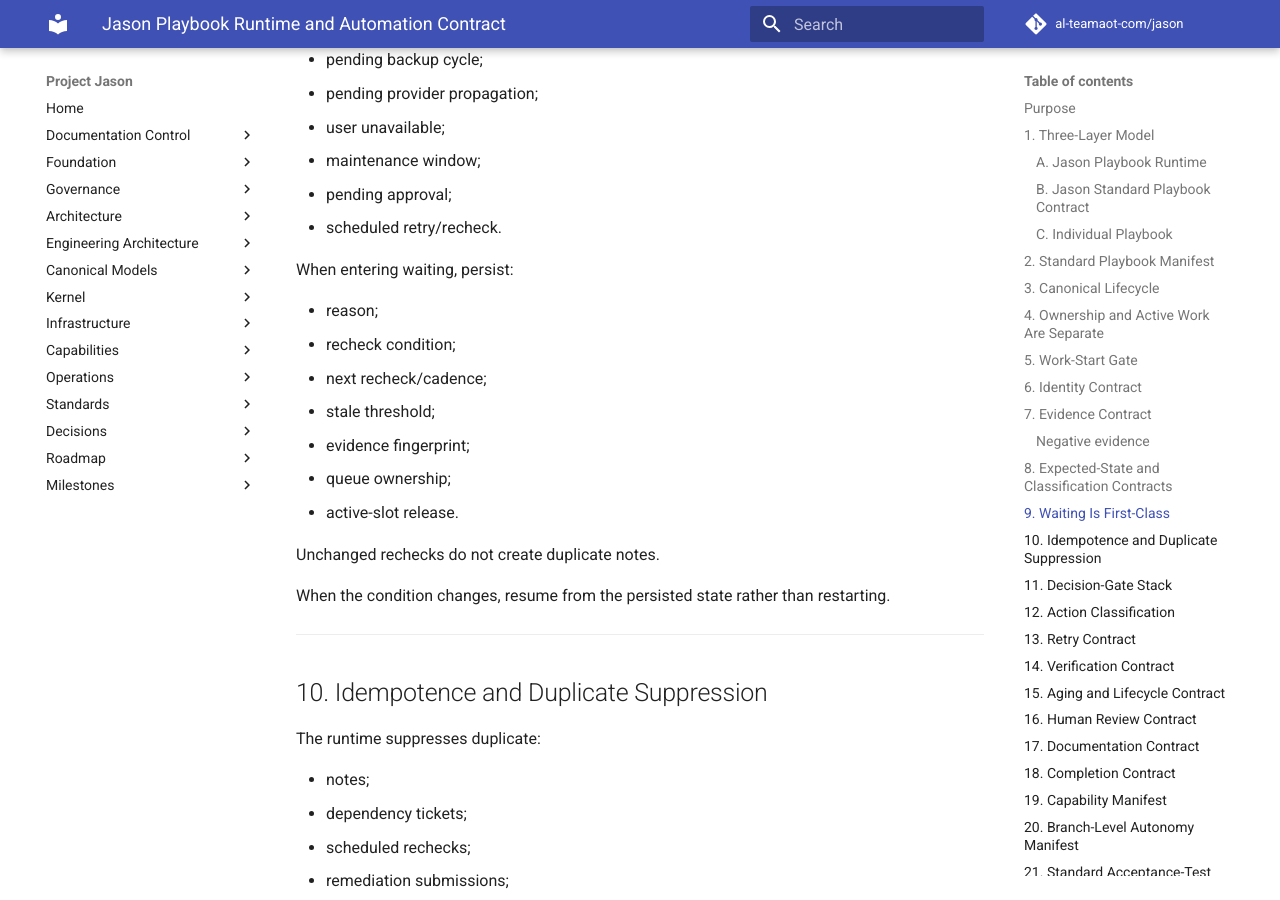
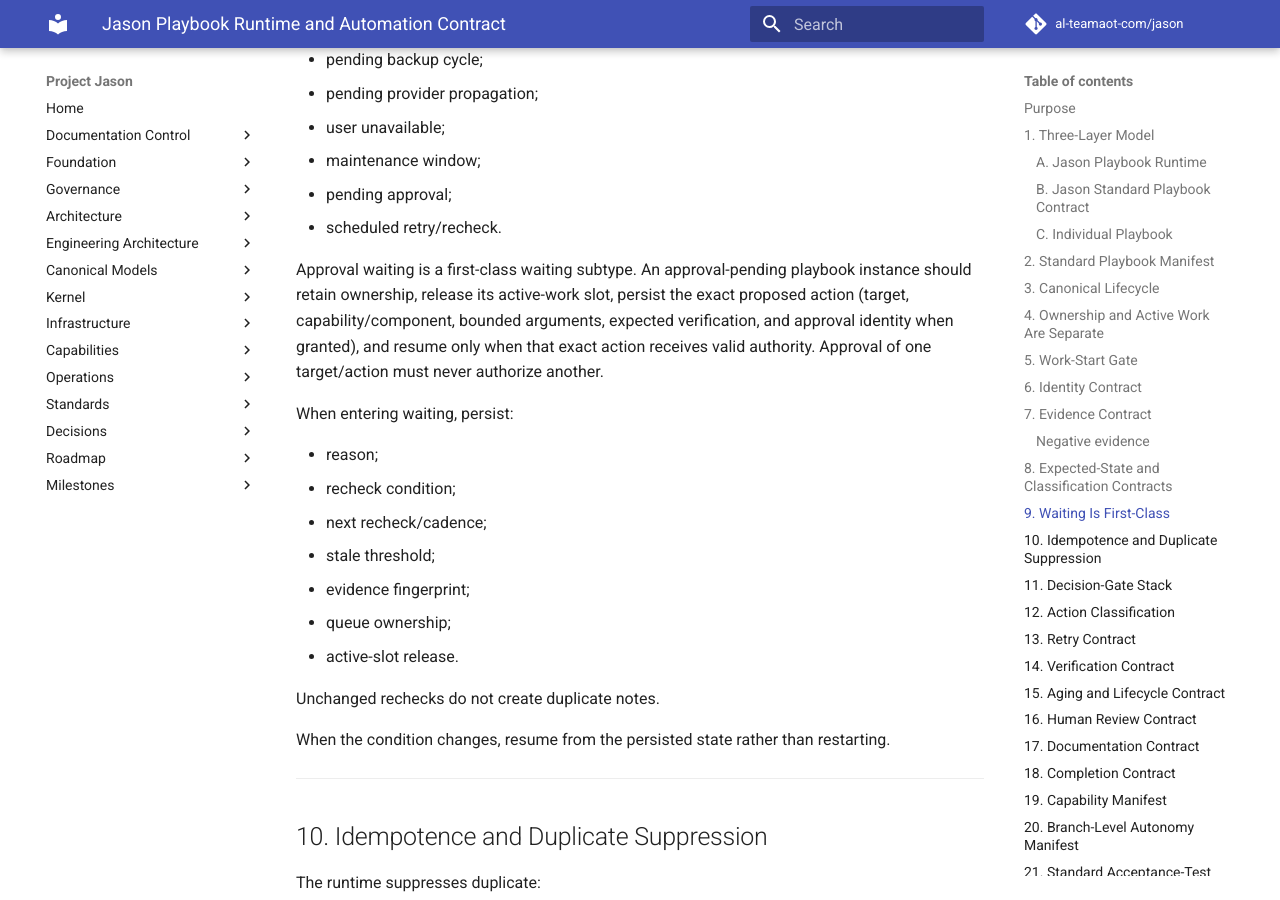
Before and after one commit to al-teamaot-com/jason, an MkDocs documentation site: the page built from docs/playbooks/Jason-Playbook-Runtime-Automation-Contract.md, in a window 1280 px wide and 900 px high, scrolled down 7302 px. Built offline with MkDocs 1.6.1 and Material for MkDocs 9.7.7, drawn with Linux system fonts in a browser that asks for light colours; comment, search, counter and statistics services are not loaded.

Commit message:
Define shared approval-wait lifecycle for playbooks

```diff
--- a/docs/playbooks/Jason-Playbook-Runtime-Automation-Contract.md
+++ b/docs/playbooks/Jason-Playbook-Runtime-Automation-Contract.md
@@ -288,6 +288,8 @@
 - maintenance window;
 - pending approval;
 - scheduled retry/recheck.
+
+Approval waiting is a first-class waiting subtype. An approval-pending playbook instance should retain ownership, release its active-work slot, persist the exact proposed action (target, capability/component, bounded arguments, expected verification, and approval identity when granted), and resume only when that exact action receives valid authority. Approval of one target/action must never authorize another.
 
 When entering waiting, persist:
 
```
